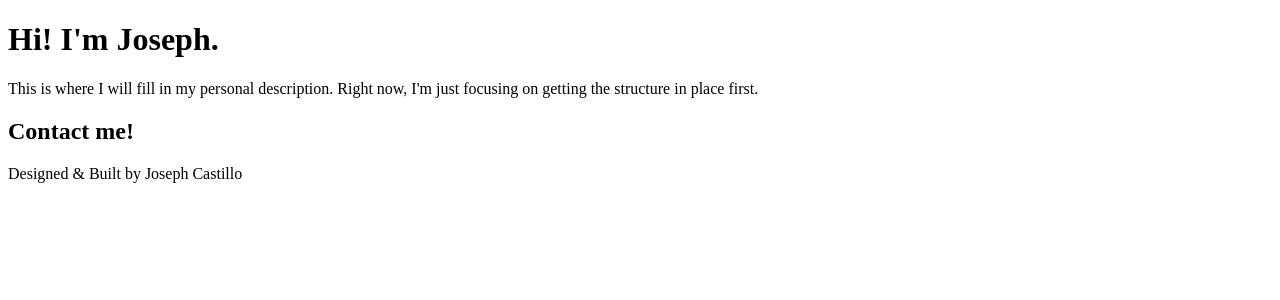
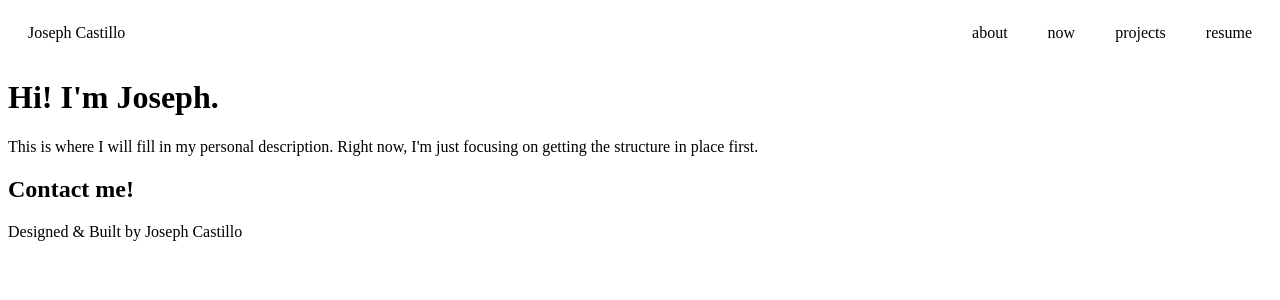
Before and after one commit to jcstlo/personal-site, a React (Vite) app: page / in a window 1280 px wide. Shown: the top 300 px of the page. Built offline with nearby package versions, Linux system fonts and the light colour scheme.

Commit message:
Create skeleton HTML for header

```diff
--- /dev/null
+++ b/src/App.css
@@ -0,0 +1,19 @@
+div.header {
+    display: flex;
+    justify-content: space-between;
+}
+
+div.header ul li, div.header p, div.header ul {
+    list-style-type: none;
+    display: inline;
+    padding: 0px;
+}
+
+div.header p {
+    margin-left: 20px;
+}
+
+div.header ul li {
+    margin-left: 20px;
+    margin-right: 20px;
+}
--- a/src/App.jsx
+++ b/src/App.jsx
@@ -1,6 +1,17 @@
+import './App.css'
+
 function App() {
   return (
     <>
+      <div class="header">
+        <p>Joseph Castillo</p>
+        <ul>
+          <li>about</li>
+          <li>now</li>
+          <li>projects</li>
+          <li>resume</li>
+        </ul>
+      </div>
       <h1>Hi! I'm Joseph.</h1>
       <p>
         This is where I will fill in my personal description.
```
